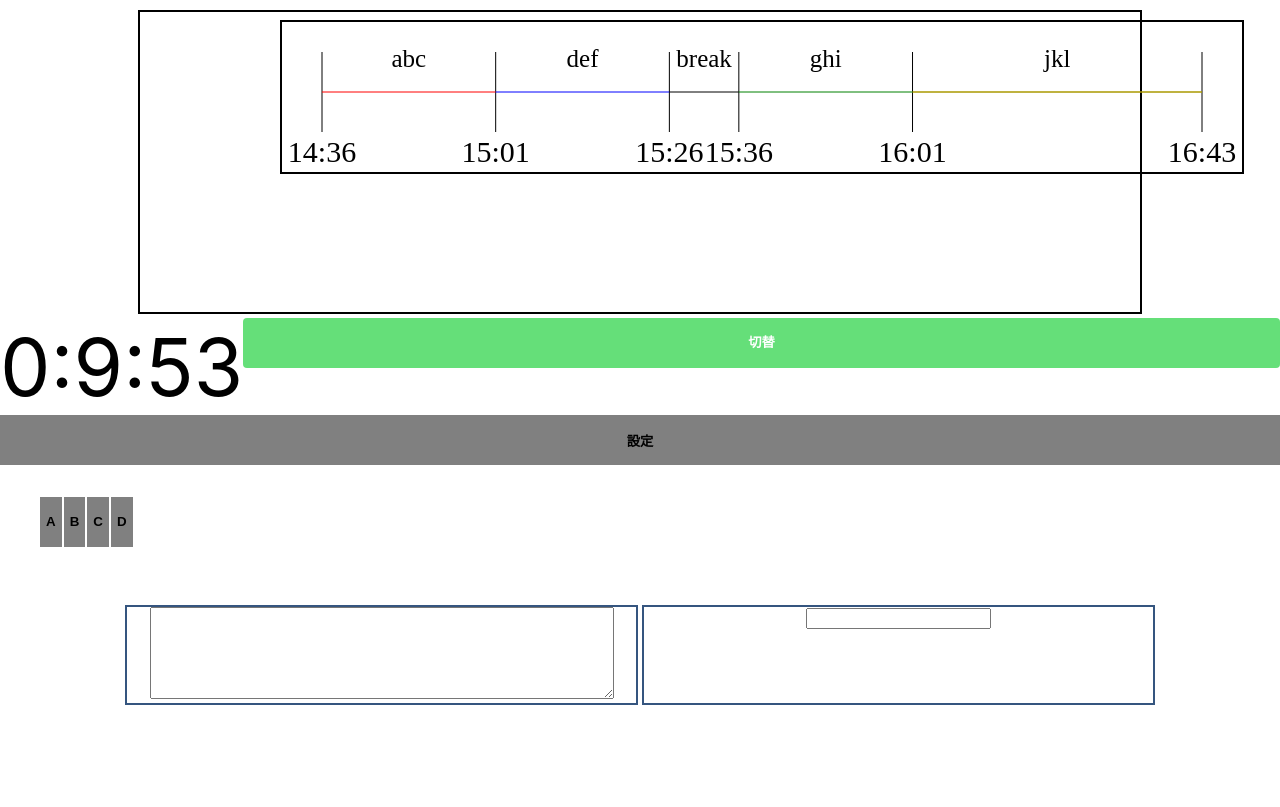
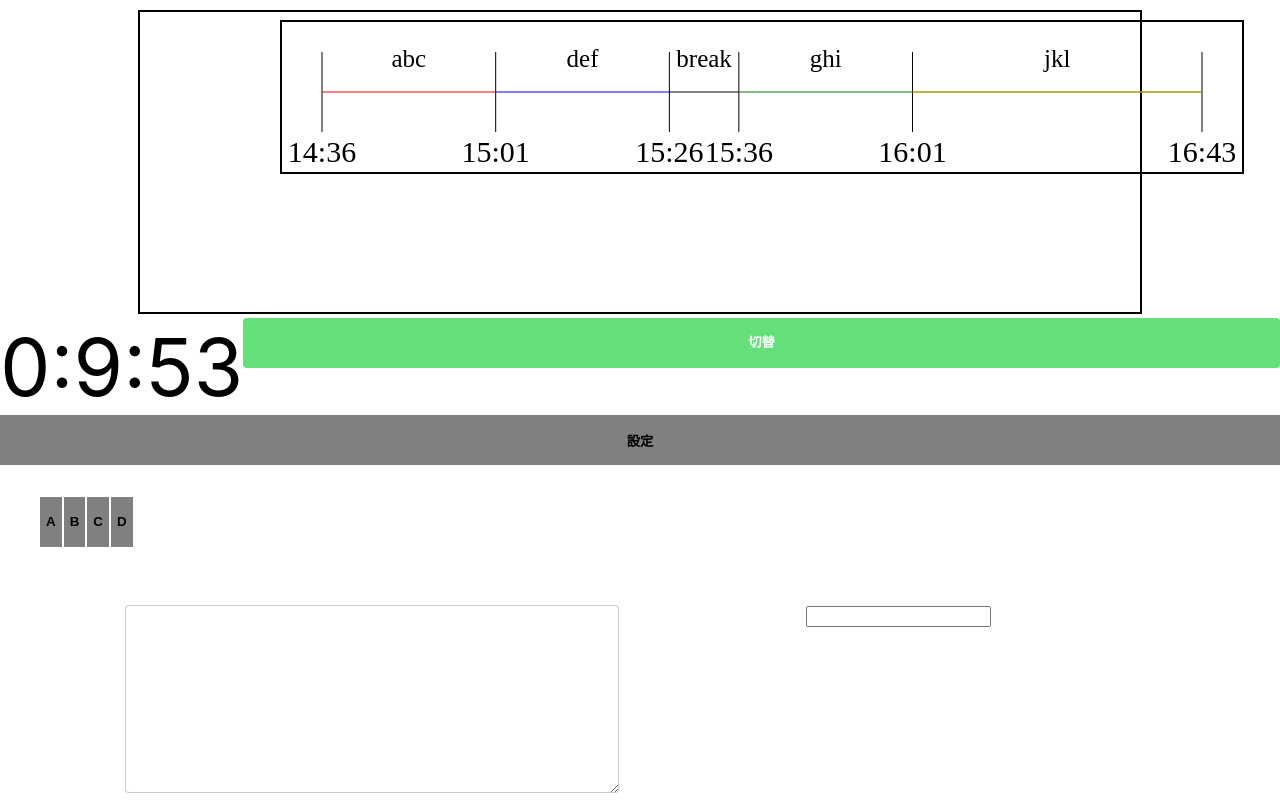
Before and after one commit to TSHacks2021/front_tsx, a React (Create React App) app: page / in a window 1280 px wide. Built offline with nearby package versions, Linux system fonts and the light colour scheme.

Commit message:
デザインの修正

```diff
--- a/src/Memo/PresenterTab.css
+++ b/src/Memo/PresenterTab.css
@@ -1,6 +1,18 @@
 textarea.memo {
+    display: block;
     width: 90%;
+    padding: 4px 16px;
+    border-radius: 4px;
+    border: none;
+    box-shadow: 0 0 0 1px #ccc inset;
+    appearance: none;
+    resize: vertical;
     height: 90%;
+}
+
+textarea.memo:focus {
+    outline: 0;
+    box-shadow: 0 0 0 2px rgb(33, 150, 243) inset;
 }
 
 .box {
@@ -19,9 +31,9 @@ textarea.memo {
 
 div.field {
     box-sizing: border-box;
-    border: 2px solid #35557f;
+    /*border: 2px solid #35557f;*/
     width: calc(90%/2);
-    height: 100px;
+    height: 200px;
     margin: 2px;
 
     flex-grow: 1;
```
